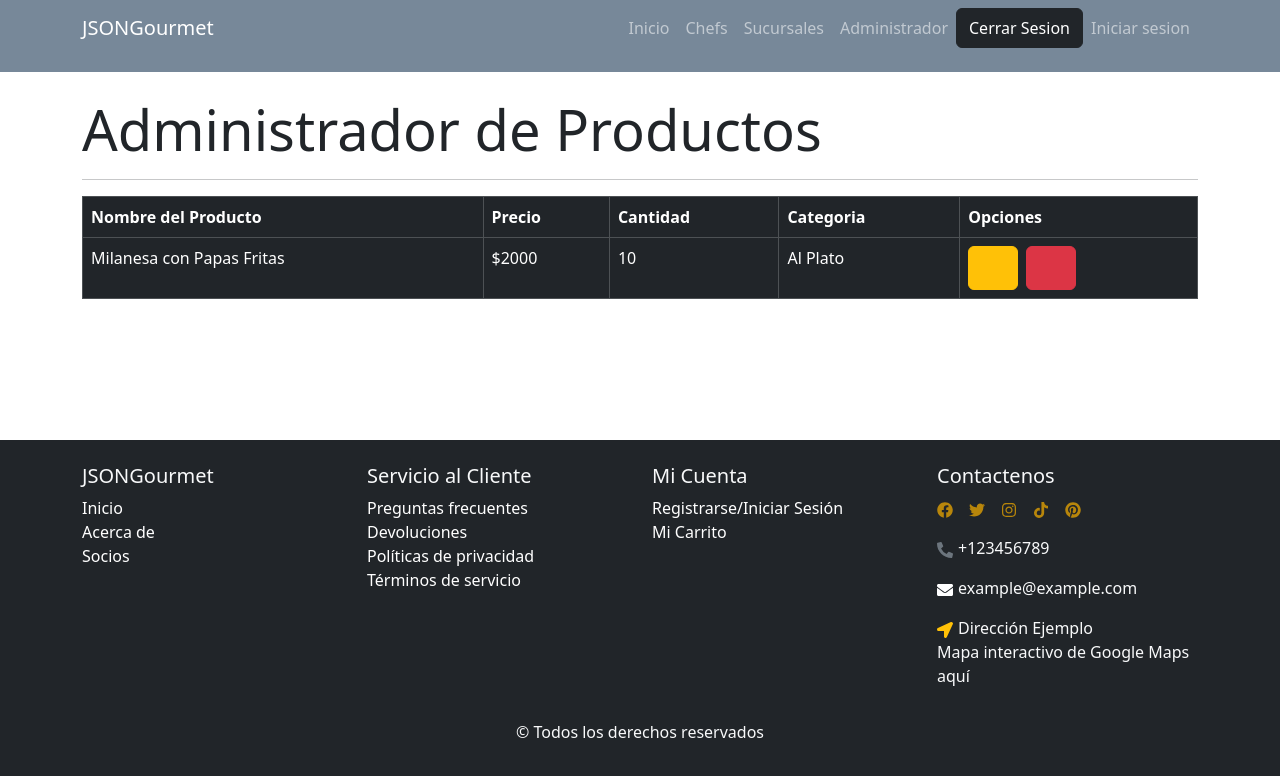
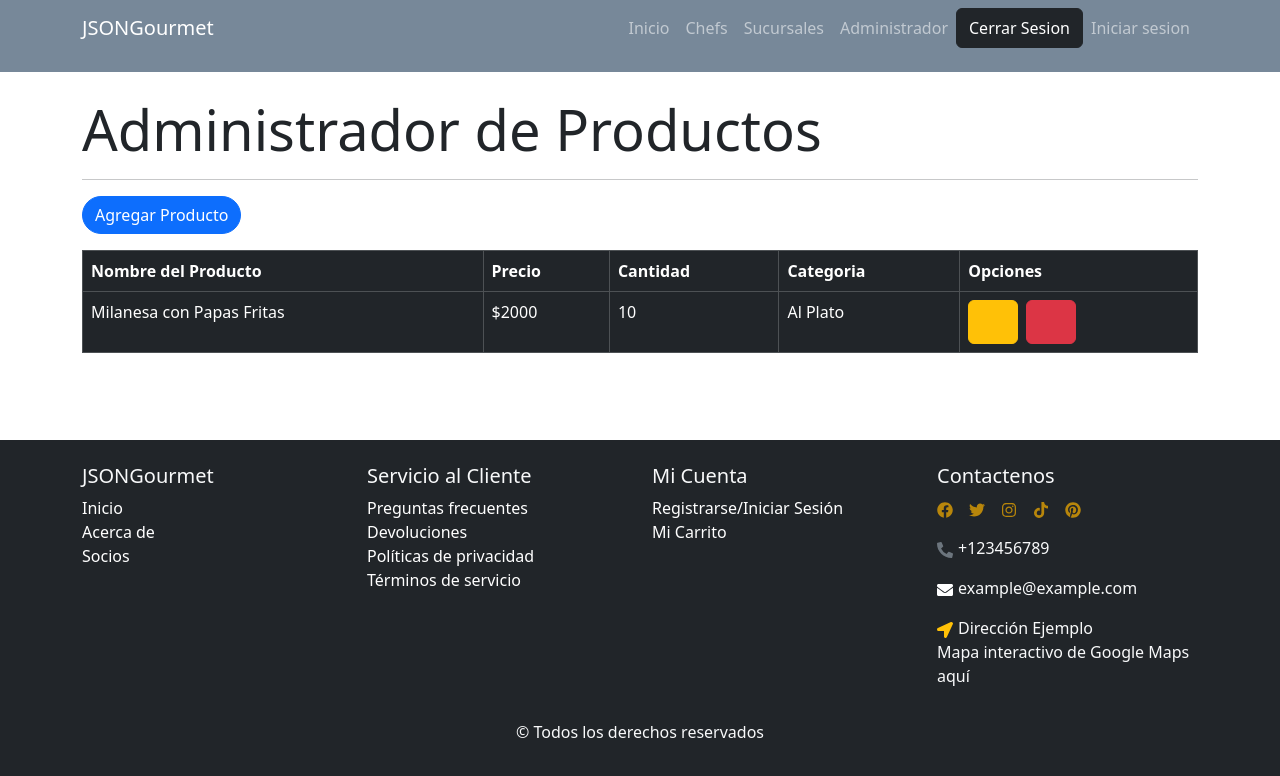
Before and after one commit to joaquin-fuentes/ProyectoFinal-Grupo3, a React (Vite) app: page /administradorProductos in a window 1280 px wide. Shown: the top 776 px of the page. Built offline with nearby package versions, Linux system fonts and the light colour scheme; some icons are missing.

Commit message:
Se agrego un boton para agregar producto en administrador de productos

```diff
--- a/src/components/productos/AdminProductos.jsx
+++ b/src/components/productos/AdminProductos.jsx
@@ -1,12 +1,14 @@
 import React from "react";
-import { Container, Table } from "react-bootstrap";
+import { Container, Table, Button } from "react-bootstrap";
 import ItemProducto from "./ItemProducto";
+import { Link } from "react-router-dom";
 
 const AdminProductos = () => {
   return (
     <Container className="mainSection my-4">
       <h1 className="display-4">Administrador de Productos</h1>
       <hr></hr>
+      <Link to={'/administradorProductos/crear'}><Button className="btn btn-primary mb-3 rounded-pill">Agregar Producto</Button></Link>
       <section className="table-responsive">
         <Table bordered hover className="table-dark">
           <thead>
```
